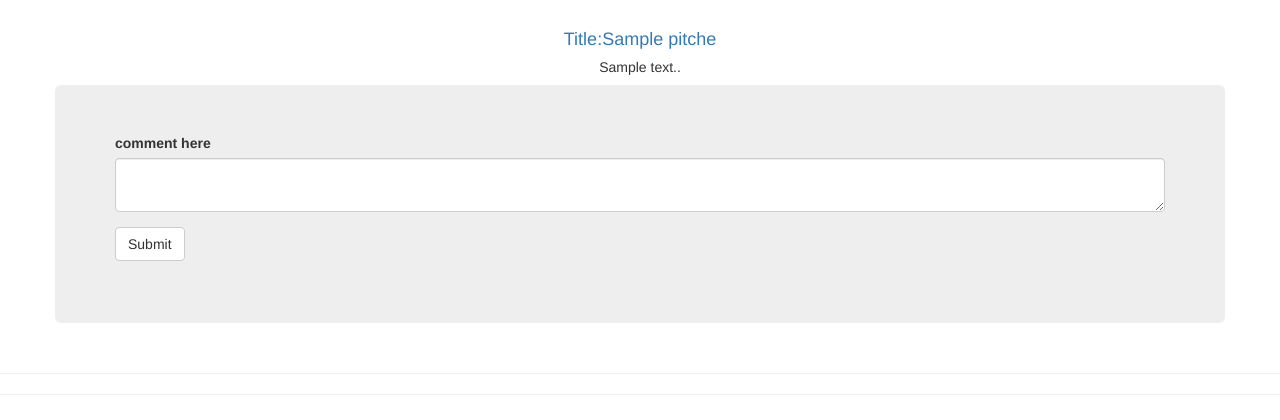
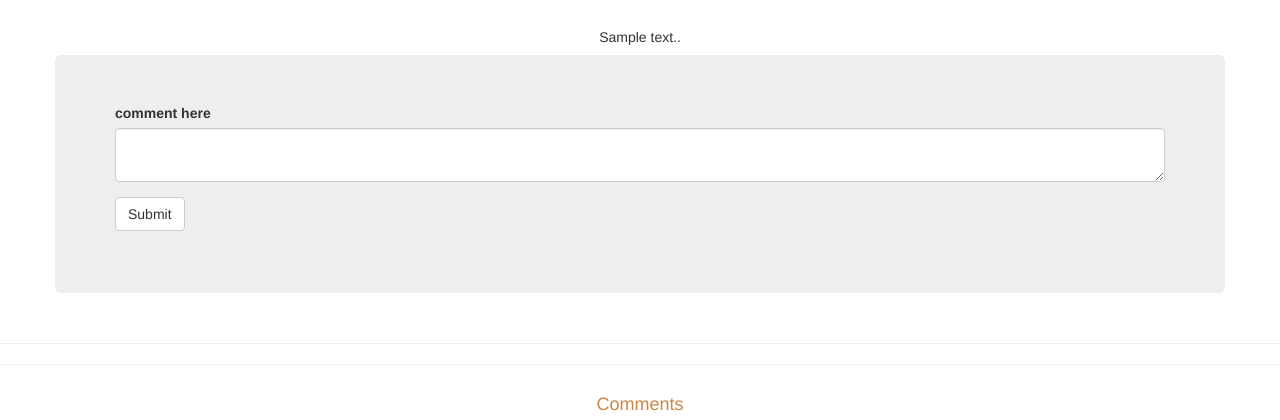
Before and after one commit to niEmerance/PythonWeek3IP, a Flask app: page /comment/new/1 in a window 1280 px wide. Shown: the part 52-472 px from the top of the page. Run offline with Flask 2, Linux system fonts and the light colour scheme; a user stored in the database is signed in; tables that the repository leaves empty hold one stand-in row (values such as "Sample post"); some libraries are stand-ins or nearby versions.

Commit message:
delete a content

```diff
--- a/app/templates/comment.html
+++ b/app/templates/comment.html
@@ -20,7 +20,7 @@
 <div class="row">
                 <div class="card">
                                 <div class="card-body text-center">
-                                <h4><a> Title:{{pitch.title}}</a></h4>
+
                                   <h5 class="card-text text-center">{{pitch.description}}.</h5>
                                 </div>
                 </div>
```
